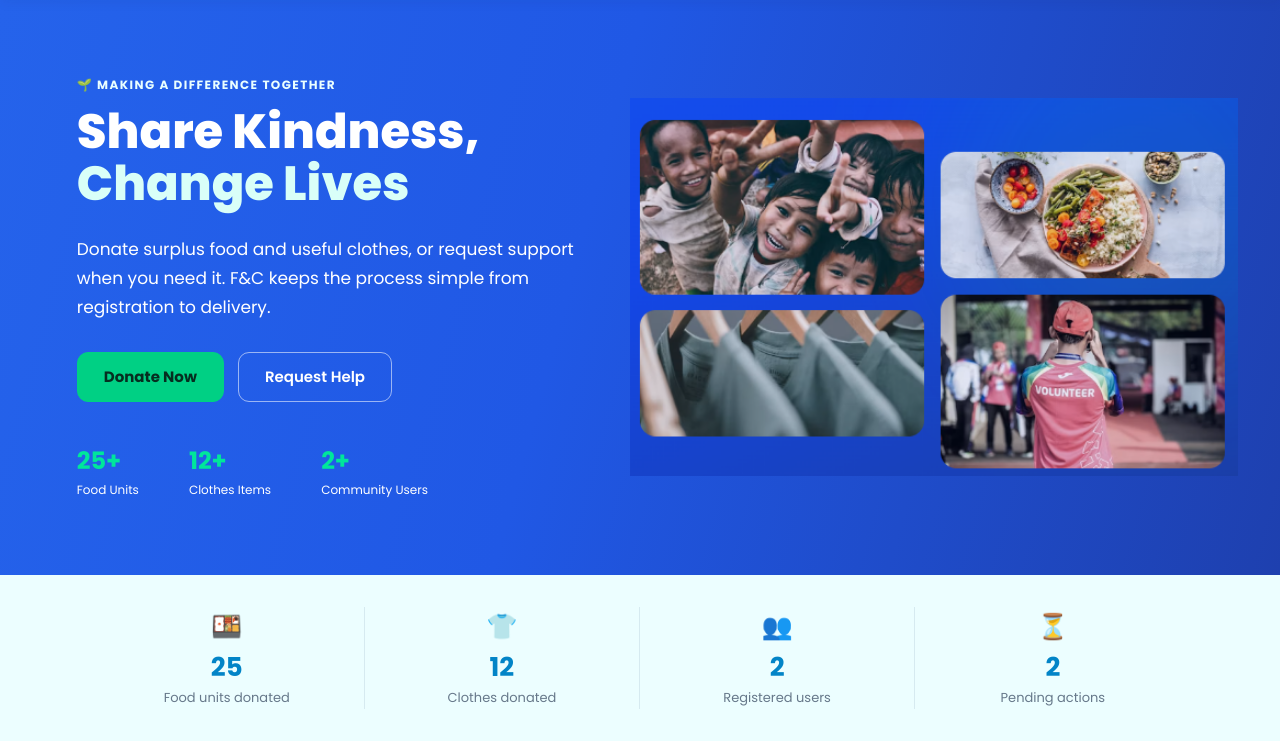
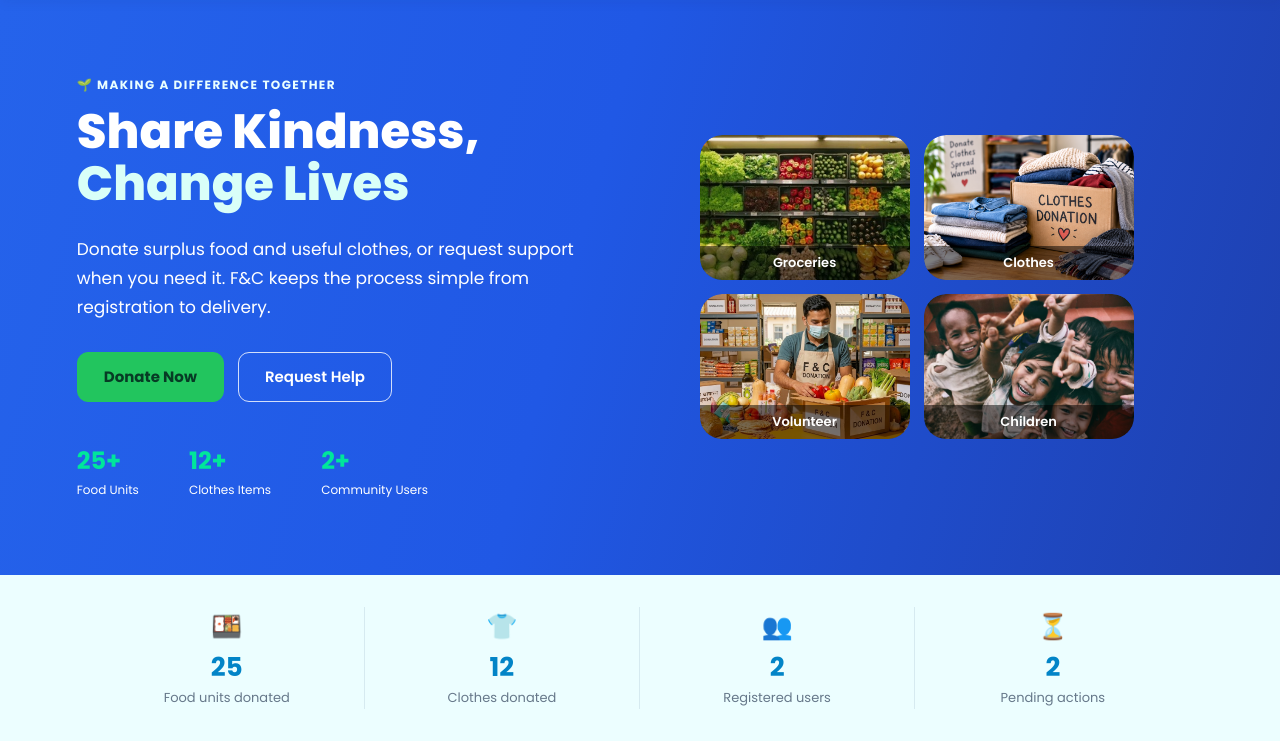
Before and after one commit to Ambika1010code/-FandCDonationPlatform, a Flask app: page / in a window 1280 px wide. Shown: the part 82-823 px from the top of the page. Run offline with Flask 3, Linux system fonts and the light colour scheme; data comes from the database, SQL or seed files in the repository.

Commit message:
Update project changes

```diff
--- a/static/css/style.css
+++ b/static/css/style.css
@@ -157,7 +157,6 @@ img {
 .home-hero {
     min-height: 545px;
 
-    /* SKY BLUE */
     background: linear-gradient(
         120deg,
         #38bdf8 0%,
@@ -265,26 +264,6 @@ img {
     align-items: center;
     justify-content: center;
     padding: 0;
-}
-
-.hero-image-wrap img {
-    display: block;
-
-    width: 100%;
-    max-width: 560px;
-
-    /* IMPORTANT:
-       Keep image height automatic so the collage
-       does not get cropped.
-    */
-    height: auto;
-    max-height: none;
-
-    object-fit: contain;
-
-    border-radius: 0;
-    box-shadow: none;
-    border: none;
 }
 
 
@@ -1349,12 +1328,6 @@ textarea.form-control {
         min-height: 72px;
     }
 
-    /*
-       Important:
-       Hero becomes vertical and image keeps its
-       original proportion.
-    */
-
     .home-hero {
         flex-direction: column;
         align-items: stretch;
@@ -1376,16 +1349,6 @@ textarea.form-control {
 
     .hero-image-wrap {
         justify-content: center;
-    }
-
-    .hero-image-wrap img {
-        width: 100%;
-        max-width: 600px;
-
-        /* DO NOT use height: 280px */
-        height: auto;
-
-        object-fit: contain;
     }
 
     .hero-small-stats {
@@ -1483,12 +1446,6 @@ textarea.form-control {
         font-size: 11px;
     }
 
-    .hero-image-wrap img {
-        width: 100%;
-        max-width: 100%;
-        height: auto;
-    }
-
     .impact-strip {
         grid-template-columns: 1fr 1fr;
         padding: 28px 8px;
@@ -1559,6 +1516,7 @@ textarea.form-control {
         flex-direction: column;
         align-items: flex-start;
     }
+
     .dashboard-head h1 {
         font-size: 28px;
     }
@@ -1577,9 +1535,10 @@ textarea.form-control {
     }
 }
 
+
 /* =========================================================
    HOME PAGE - FINAL HERO DESIGN
-   ========================================================= */
+========================================================= */
 
 .home-hero {
     background: linear-gradient(
@@ -1604,7 +1563,7 @@ textarea.form-control {
 
 /* =========================================================
    LEFT SIDE
-   ========================================================= */
+========================================================= */
 
 .home-hero .hero-left {
     width: 46% !important;
@@ -1617,7 +1576,7 @@ textarea.form-control {
 
 /* =========================================================
    RIGHT SIDE - IMAGE
-   ========================================================= */
+========================================================= */
 
 .home-hero .hero-image-wrap {
     width: 54% !important;
@@ -1634,153 +1593,61 @@ textarea.form-control {
     position: relative !important;
     z-index: 2 !important;
 }
-
-
-/* =========================================================
-   COMPLETE COLLAGE IMAGE
-   ========================================================= */
-
-.home-hero .hero-image-wrap img {
+/* ===== HOME PAGE 4 IMAGES ===== */
+/* ===== HOME PAGE 4 IMAGES ===== */
+
+.five-home-images {
+    display: grid !important;
+    grid-template-columns: 210px 210px !important;
+    grid-template-rows: 145px 145px !important;
+    gap: 14px !important;
+    width: 434px !important;
+    max-width: 434px !important;
+    margin: 0 auto !important;
+    box-sizing: border-box !important;
+}
+
+.five-home-images .home-image-card {
+    position: relative !important;
     display: block !important;
-
+    width: 210px !important;
+    height: 145px !important;
+    overflow: hidden !important;
+    border-radius: 22px !important;
+    box-sizing: border-box !important;
+    flex: none !important;
+}
+
+.five-home-images .home-image-card img {
+    display: block !important;
     width: 100% !important;
-
-    max-width: 745px !important;
-
-    height: auto !important;
-
+    height: 100% !important;
+    object-fit: cover !important;
+    object-position: center !important;
+    max-width: none !important;
     max-height: none !important;
-
-    object-fit: contain !important;
-
-    object-position: center !important;
-
     border: none !important;
-
-    border-radius: 0 !important;
-
+    border-radius: 22px !important;
     box-shadow: none !important;
-
-    margin: 0 !important;
-}
-
-
-/* =========================================================
-   BUTTONS
-   ========================================================= */
-
-.home-hero .btn {
-    position: relative;
-    z-index: 3;
-}
-
-.home-hero .btn-primary {
-    background: #00d084 !important;
-    border-color: #00d084 !important;
-}
-
-.home-hero .btn-primary:hover {
-    background: #00b873 !important;
-    border-color: #00b873 !important;
-}
-
-.home-hero .btn-green {
-    background: #00d084 !important;
-    border-color: #00d084 !important;
-    color: #062e20 !important;
-}
-
-.home-hero .btn-green:hover {
-    background: #00b873 !important;
-    border-color: #00b873 !important;
-    color: #062e20 !important;
-}
-
-
-/* =========================================================
-   OUTLINE BUTTON
-   ========================================================= */
-
-.home-hero .hero-outline {
-    color: white !important;
-
-    background: transparent !important;
-
-    border: 1px solid rgba(255,255,255,0.55) !important;
-}
-
-.home-hero .hero-outline:hover {
-    color: #2563eb !important;
-
-    background: white !important;
-
-    border-color: white !important;
-}
-
-
-/* =========================================================
-   TABLET
-   ========================================================= */
-
-@media (max-width: 900px) {
-
-    .home-hero {
-        flex-direction: column !important;
-
-        min-height: auto !important;
-
-        padding: 50px 25px 55px !important;
-
-        gap: 35px !important;
-    }
-
-    .home-hero .hero-left {
-        width: 100% !important;
-
-        flex: none !important;
-    }
-
-    .home-hero .hero-image-wrap {
-        width: 100% !important;
-
-        flex: none !important;
-
-        overflow: visible !important;
-    }
-
-    .home-hero .hero-image-wrap img {
-        width: 100% !important;
-
-        max-width: 745px !important;
-
-        height: auto !important;
-
-        max-height: none !important;
-
-        object-fit: contain !important;
-    }
-}
-
-
-/* =========================================================
-   MOBILE
-   ========================================================= */
-
-@media (max-width: 600px) {
-
-    .home-hero {
-        padding: 40px 18px 45px !important;
-
-        gap: 30px !important;
-    }
-
-    .home-hero .hero-image-wrap img {
-        width: 100% !important;
-
-        max-width: 100% !important;
-
-        height: auto !important;
-    }
+}
+
+.five-home-images .home-image-card span {
+    position: absolute !important;
+    bottom: 0 !important;
+    left: 0 !important;
+    right: 0 !important;
+    padding: 7px 5px !important;
+    background: rgba(0, 0, 0, 0.50) !important;
+    color: #ffffff !important;
+    text-align: center !important;
+    font-size: 13px !important;
+    font-weight: 600 !important;
+    box-sizing: border-box !important;
+}
+
+.five-home-images .home-image-card:hover img {
+    transform: scale(1.03) !important;
+    transition: 0.3s ease !important;
 }
 /* =========================================================
    MULTIPLE DONATION ITEMS
@@ -1892,7 +1759,6 @@ textarea.form-control {
     font-size: 13px;
 }
 
-
 .report-category-card {
     display: flex;
     align-items: center;
@@ -1917,7 +1783,6 @@ textarea.form-control {
     color: var(--muted);
 }
 
-
 .admin-item-list {
     margin: 0;
     padding-left: 18px;
--- a/templates/index.html
+++ b/templates/index.html
@@ -1,84 +1,357 @@
 {% extends 'base.html' %}
+
 {% block title %}F&C | Food & Clothes Donation Platform{% endblock %}
+
 {% block content %}
 
 <section class="home-hero">
+
     <div class="hero-left">
-        <div <div class="eyebrow" style="color:#eaffff;margin-bottom:12px">
-    🌱 MAKING A DIFFERENCE TOGETHER
+
+        <div class="eyebrow" style="color:#eaffff;margin-bottom:12px">
+            🌱 MAKING A DIFFERENCE TOGETHER
         </div>
-        <div class="hero-kicker">Share Kindness,<br><span style="color:#d9fff8">Change Lives</span></div>
-        <p>Donate surplus food and useful clothes, or request support when you need it. F&C keeps the process simple from registration to delivery.</p>
+
+        <div class="hero-kicker">
+            Share Kindness,<br>
+            <span style="color:#d9fff8">Change Lives</span>
+        </div>
+
+        <p>
+            Donate surplus food and useful clothes, or request support when you need it.
+            F&C keeps the process simple from registration to delivery.
+        </p>
+
         <div class="hero-buttons">
-            <a href="{{ url_for('donate_food') }}" class="btn btn-green">Donate Now</a>
-            <a href="{{ url_for('request_food') }}" class="btn hero-outline">Request Help</a>
+
+            <a href="{{ url_for('donate_food') }}" class="btn btn-green">
+                Donate Now
+            </a>
+
+            <a href="{{ url_for('request_food') }}" class="btn hero-outline">
+                Request Help
+            </a>
+
         </div>
+
         <div class="hero-small-stats">
-            <div><strong>{{ platform_stats.meals }}+</strong><span>Food Units</span></div>
-            <div><strong>{{ platform_stats.clothes }}+</strong><span>Clothes Items</span></div>
-            <div><strong>{{ platform_stats.users }}+</strong><span>Community Users</span></div>
+
+            <div>
+                <strong>{{ platform_stats.meals }}+</strong>
+                <span>Food Units</span>
+            </div>
+
+            <div>
+                <strong>{{ platform_stats.clothes }}+</strong>
+                <span>Clothes Items</span>
+            </div>
+
+            <div>
+                <strong>{{ platform_stats.users }}+</strong>
+                <span>Community Users</span>
+            </div>
+
         </div>
+
     </div>
-    <div class="hero-image-wrap">
-       <img src="{{ url_for('static', filename='images/image.png') }}" alt="People taking part in donation activities">
+
+
+    <!-- HOME IMAGE CARDS -->
+    <div class="five-home-images">
+
+        <div class="home-image-card">
+            <img src="{{ url_for('static', filename='images/groceries.jpg') }}"
+                 alt="Fresh groceries available for donation">
+            <span>Groceries</span>
+        </div>
+
+        <div class="home-image-card">
+            <img src="{{ url_for('static', filename='images/clothes.png') }}"
+                 alt="Clothing items available for donation">
+            <span>Clothes</span>
+        </div>
+
+        <div class="home-image-card">
+            <img src="{{ url_for('static', filename='images/volunteer.jpeg') }}"
+                 alt="Volunteer helping with the donation platform">
+            <span>Volunteer</span>
+        </div>
+
+        <div class="home-image-card">
+            <img src="{{ url_for('static', filename='images/children.jpg') }}"
+                 alt="Children receiving donated support">
+            <span>Children</span>
+        </div>
+
+    </div>
+
 </section>
 
+
 <section class="impact-strip">
-    <div><span>🍱</span><strong>{{ platform_stats.meals }}</strong><small>Food units donated</small></div>
-    <div><span>👕</span><strong>{{ platform_stats.clothes }}</strong><small>Clothes donated</small></div>
-    <div><span>👥</span><strong>{{ platform_stats.users }}</strong><small>Registered users</small></div>
-    <div><span>⏳</span><strong>{{ platform_stats.pending }}</strong><small>Pending actions</small></div>
+
+    <div>
+        <span>🍱</span>
+        <strong>{{ platform_stats.meals }}</strong>
+        <small>Food units donated</small>
+    </div>
+
+    <div>
+        <span>👕</span>
+        <strong>{{ platform_stats.clothes }}</strong>
+        <small>Clothes donated</small>
+    </div>
+
+    <div>
+        <span>👥</span>
+        <strong>{{ platform_stats.users }}</strong>
+        <small>Registered users</small>
+    </div>
+
+    <div>
+        <span>⏳</span>
+        <strong>{{ platform_stats.pending }}</strong>
+        <small>Pending actions</small>
+    </div>
+
 </section>
 
+
 <section class="light-section service-section">
+
     <div class="section-heading">
-        <div class="eyebrow">WHY F&C</div>
+
+        <div class="eyebrow">
+            WHY F&C
+        </div>
+
         <h2>Making Giving Simple</h2>
+
     </div>
+
     <div class="row g-4 px-3 px-lg-4">
-        <div class="col-md-6 col-lg-3"><div class="info-card"><div class="card-icon">🎁</div><h4>Easy Donations</h4><p>Choose food or clothes and submit a clear donation form in a few minutes.</p></div></div>
-        <div class="col-md-6 col-lg-3"><div class="info-card"><div class="card-icon">🙏</div><h4>Simple Requests</h4><p>Recipients can explain what they need and track the request from their dashboard.</p></div></div>
-        <div class="col-md-6 col-lg-3"><div class="info-card"><div class="card-icon">📊</div><h4>Live Status</h4><p>Donation and request statuses are stored in MySQL and updated by the admin.</p></div></div>
-        <div class="col-md-6 col-lg-3"><div class="info-card"><div class="card-icon">🤝</div><h4>Community First</h4><p>A small, practical platform designed to connect donors and people who need help.</p></div></div>
+
+        <div class="col-md-6 col-lg-3">
+
+            <div class="info-card">
+
+                <div class="card-icon">🎁</div>
+
+                <h4>Easy Donations</h4>
+
+                <p>
+                    Choose food or clothes and submit a clear donation form in a few minutes.
+                </p>
+
+            </div>
+
+        </div>
+
+
+        <div class="col-md-6 col-lg-3">
+
+            <div class="info-card">
+
+                <div class="card-icon">🙏</div>
+
+                <h4>Simple Requests</h4>
+
+                <p>
+                    Recipients can explain what they need and track the request from their dashboard.
+                </p>
+
+            </div>
+
+        </div>
+
+
+        <div class="col-md-6 col-lg-3">
+
+            <div class="info-card">
+
+                <div class="card-icon">📊</div>
+
+                <h4>Live Status</h4>
+
+                <p>
+                    Donation and request statuses are stored in MySQL and updated by the admin.
+                </p>
+
+            </div>
+
+        </div>
+
+
+        <div class="col-md-6 col-lg-3">
+
+            <div class="info-card">
+
+                <div class="card-icon">🤝</div>
+
+                <h4>Community First</h4>
+
+                <p>
+                    A small, practical platform designed to connect donors and people who need help.
+                </p>
+
+            </div>
+
+        </div>
+
     </div>
+
 </section>
 
+
 <section class="process-section">
-    <div class="section-heading"><div class="eyebrow">SIMPLE PROCESS</div><h2>How It Works</h2></div>
+
+    <div class="section-heading">
+
+        <div class="eyebrow">
+            SIMPLE PROCESS
+        </div>
+
+        <h2>How It Works</h2>
+
+    </div>
+
+
     <div class="process-line">
-        <div class="process-step"><span class="step-box blue">01</span><h4>Register</h4><p>Create an account as a donor or recipient.</p></div>
-        <div class="process-step"><span class="step-box green">02</span><h4>Donate or Request</h4><p>Submit the item, quantity and location details.</p></div>
-        <div class="process-step"><span class="step-box blue">03</span><h4>Admin Review</h4><p>The admin checks records and updates their status.</p></div>
-        <div class="process-step"><span class="step-box green">04</span><h4>Complete</h4><p>Collection or delivery can be recorded as completed.</p></div>
+
+        <div class="process-step">
+
+            <span class="step-box blue">
+                01
+            </span>
+
+            <h4>Register</h4>
+
+            <p>
+                Create an account as a donor or recipient.
+            </p>
+
+        </div>
+
+
+        <div class="process-step">
+
+            <span class="step-box green">
+                02
+            </span>
+
+            <h4>Donate or Request</h4>
+
+            <p>
+                Submit the item, quantity and location details.
+            </p>
+
+        </div>
+
+
+        <div class="process-step">
+
+            <span class="step-box blue">
+                03
+            </span>
+
+            <h4>Admin Review</h4>
+
+            <p>
+                The admin checks records and updates their status.
+            </p>
+
+        </div>
+
+
+        <div class="process-step">
+
+            <span class="step-box green">
+                04
+            </span>
+
+            <h4>Complete</h4>
+
+            <p>
+                Collection or delivery can be recorded as completed.
+            </p>
+
+        </div>
+
     </div>
+
 </section>
 
+
 <section class="category-section light-section">
-    <div class="section-heading"><div class="eyebrow">BROWSE</div><h2>Donation Categories</h2></div>
+
+    <div class="section-heading">
+
+        <div class="eyebrow">
+            BROWSE
+        </div>
+
+        <h2>Donation Categories</h2>
+
+    </div>
+
+
     <div class="row g-4 px-3 px-lg-4">
+
         {% set categories = [
             ('fresh-meals.jpg','Fresh Meals','Food'),
             ('groceries.jpg','Groceries','Food'),
-            ('winter-clothes.jpg','Winter Clothes','Clothes'),
-            ('childrens-wear.jpg',"Children's Wear",'Clothes')
+            ('winters.jpeg','Winter Clothes','Clothes'),
+            ('childrens-wear.jpg',"Children's Clothes",'Clothes')
         ] %}
+
+
         {% for image, name, tag in categories %}
+
         <div class="col-sm-6 col-lg-3">
+
             <div class="category-card">
-                <img src="{{ url_for('static', filename='images/' + image) }}" alt="{{ name }}">
+
+                <img src="{{ url_for('static', filename='images/' + image) }}"
+                     alt="{{ name }}">
+
                 <div class="category-name">
-                    <strong>{{ name }}</strong>
-                    <span class="tag {{ 'tag-green' if tag == 'Food' else 'tag-blue' }}">{{ tag }}</span>
+
+                    <strong>
+                        {{ name }}
+                    </strong>
+
+                    <span class="tag {{ 'tag-green' if tag == 'Food' else 'tag-blue' }}">
+                        {{ tag }}
+                    </span>
+
                 </div>
+
             </div>
+
         </div>
+
         {% endfor %}
+
     </div>
+
 </section>
 
+
 <section class="join-section">
-    <h2>Small Actions Can Make a Big Difference</h2>
-    <p>Register today and use the platform to donate useful items or request support from your community.</p>
-    <a href="{{ url_for('register') }}" class="btn btn-green">Create an Account</a>
+
+    <h2>
+        Small Actions Can Make a Big Difference
+    </h2>
+
+    <p>
+        Register today and use the platform to donate useful items or request
+        support from your community.
+    </p>
+
+    <a href="{{ url_for('register') }}" class="btn btn-green">
+        Create an Account
+    </a>
+
 </section>
+
 {% endblock %}
```
Also changed, not shown: static/images/children.jpg (added), static/images/clothes.png (added), static/images/foods item.png (added), static/images/image.png (deleted), static/images/volunteer.jpeg (added), static/images/winter-clothes.jpg (deleted), static/images/winters.jpeg (added).
